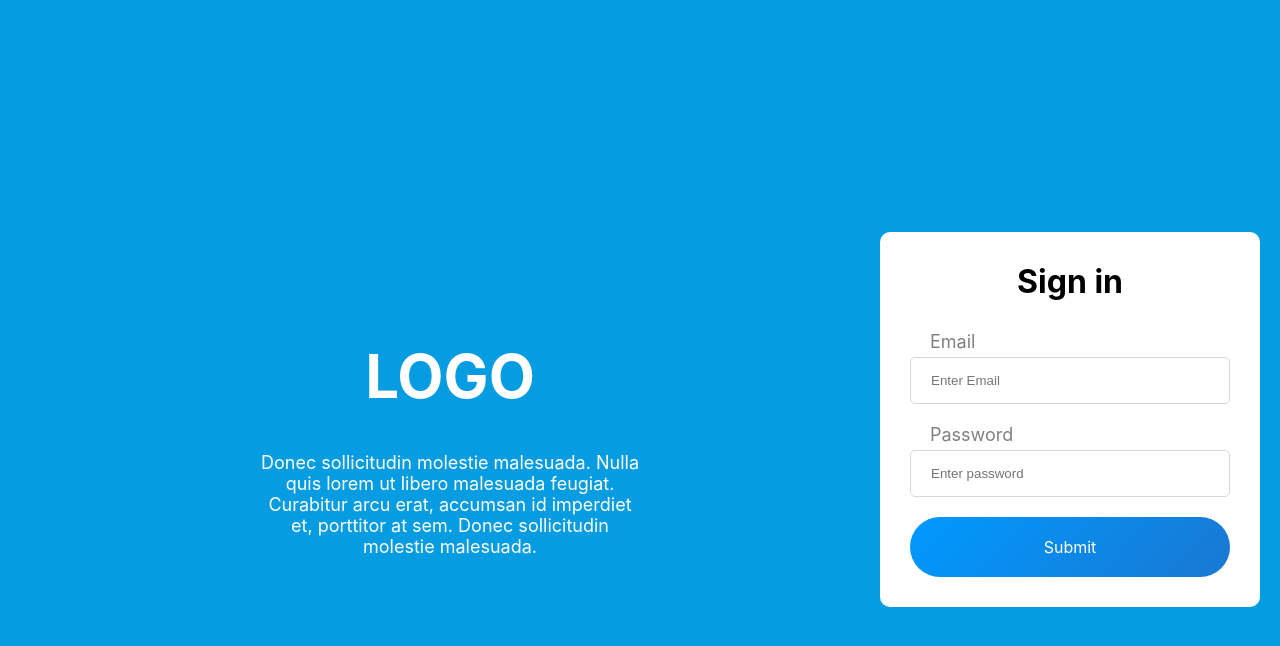
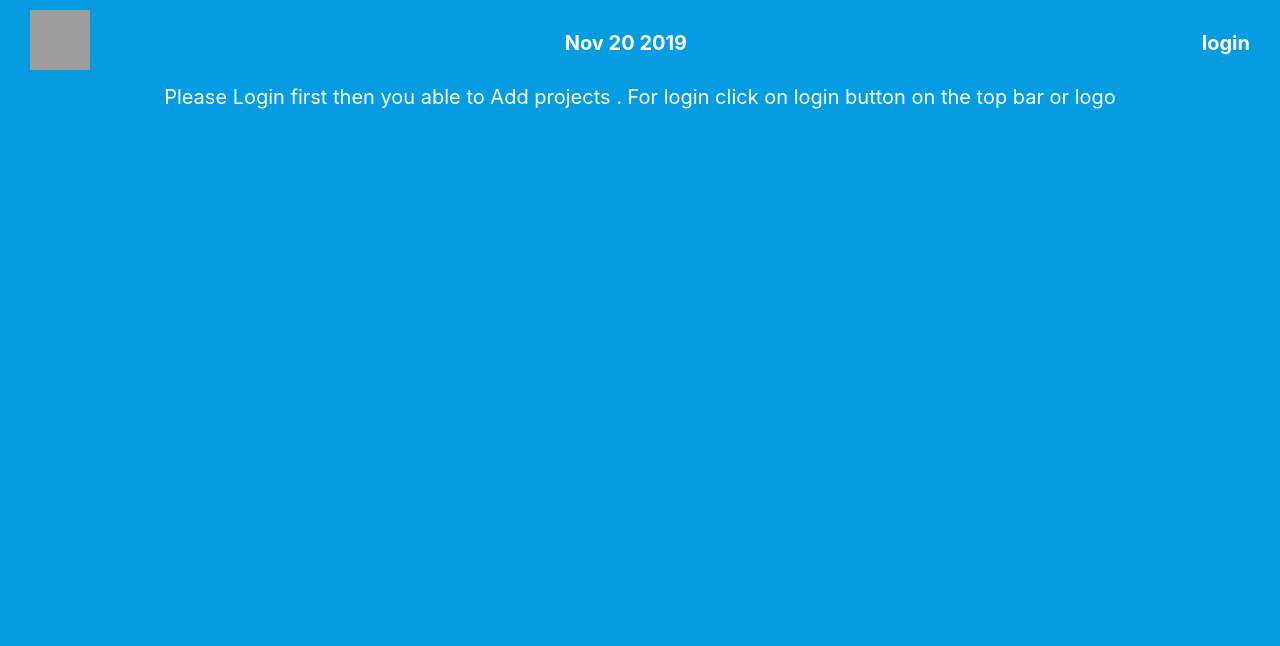
Before and after one commit to sumit3021kumar/ReactNew, a React (Create React App) app: page /login in a window 1280 px wide. Shown: the top 646 px of the page. Built offline with nearby package versions, Linux system fonts and the light colour scheme; grey boxes are pictures that could not be loaded.

Commit message:
Now it's working

```diff
--- a/src/App.jsx
+++ b/src/App.jsx
@@ -1,5 +1,4 @@
 import React from 'react';
-import ReactDOM from 'react-dom';
 //import Content from './component/content/Content.jsx';
 import Header from './component/header/Header.jsx';
 
@@ -8,7 +7,6 @@ class App extends React.Component {
       return (
          <div>
            <Header />
-
          </div>
       )
    }
--- a/src/component/addproject/AddProject.jsx
+++ b/src/component/addproject/AddProject.jsx
@@ -1,5 +1,4 @@
 import React from 'react';
-import Input from './../input/input.jsx';
 import './addproject.css';
 
 
@@ -49,7 +48,7 @@ handleFormSubmit(e) {
     let addtask = this.state.title;
     let previousItem = localStorage.getItem('Projects');
     previousItem = JSON.parse(previousItem);
-    if (addtask != '' && addtask != null) {
+    if ((addtask !== null) && (addtask !== '')) {
       tasks.push(addtask);
     }
     localStorage.setItem('Projects', JSON.stringify(tasks.concat(previousItem)));
--- a/src/component/dashboard/Dashboard.jsx
+++ b/src/component/dashboard/Dashboard.jsx
@@ -3,11 +3,36 @@ import Sidebar from './../sidebar/Sidebar.jsx';
 import RightContent from './../rightContent/RightContent.jsx';
 
 class Dashboard extends React.Component {
+  constructor(props) {
+    super(props);
+    this.state = {
+      sidebar: '',
+      RightContent : ''
+    }
+  }
+
+  componentDidMount() {
+    let loginArray = JSON.parse(localStorage.getItem('LoginDetail'));
+    let token;
+    for (var prop in loginArray) {
+      token = loginArray['token'];
+    }
+    if(token) {
+      this.setState({
+        sidebar: <Sidebar />,
+        RightContent: <RightContent />
+      });
+    } else {
+      this.setState({
+        sidebar: "Please Login first then you able to Add projects . For login click on login button on the top bar or logo"
+      });
+    }
+  }
   render() {
     return (
       <div className="Dashboard">
-         <Sidebar />
-         <RightContent />
+         { this.state.sidebar }
+         { this.state.RightContent }
       </div>
     );
   }
--- a/src/component/header/Header.jsx
+++ b/src/component/header/Header.jsx
@@ -1,12 +1,9 @@
 import React from 'react';
-import ReactDOM from 'react-dom';
 import {
   BrowserRouter as Router,
   Switch,
   Route,
   Link,
-  useRouteMatch,
-  useParams
 } from "react-router-dom";
 
 import Content from '../content/Content.jsx';
@@ -15,6 +12,7 @@ import Dashboard from '../dashboard/Dashboard.jsx';
 import './header.css';
 
 class Header extends React.Component {
+
   constructor() {
        super();
        const monthNames = ["Jan", "Feb", "Mar", "Apr", "May", "Jun",
@@ -31,10 +29,13 @@ class Header extends React.Component {
        <div>
         <Router>
           <Switch>
-            <Route path="/logout">
+            <Route path="/login">
+              <Login />
+            </Route>
+            <Route path="/logout" >
               <Logout dateProp={this.state.date} />
             </Route>
-            <Route path="/login">
+            <Route path='/'>
               <Login />
             </Route>
           </Switch>
@@ -47,18 +48,40 @@ class Header extends React.Component {
 }
 
 class Logout extends React.Component {
+  constructor(props) {
+    super(props);
+    let loginArray = JSON.parse(localStorage.getItem('LoginDetail'));
+    let token;
+    let title = 'login';
+    for (var prop in loginArray) {
+      token = loginArray['token'];
+    }
+    if(token) {
+      title = 'logout'
+    }
+    this.state = {
+      button: '',
+      userText: title
+    }
+    this.logout = this.logout.bind(this);
+  }
+
+  logout(e) {
+    localStorage.setItem('LoginDetail', JSON.stringify({'token': false}));
+  }
+
   render() {
     return (
       <div>
         <div className="headerMain">
-          <img width="60" height="60" src="https://cdn4.iconfinder.com/data/icons/logos-3/600/React.js_logo-512.png" />
+          <a href="/login"><img alt="logo" width="60" height="60" src="https://cdn4.iconfinder.com/data/icons/logos-3/600/React.js_logo-512.png" /></a>
           <span className="date">{this.props.dateProp}</span>
           <Router>
             <div>
               <nav>
                 <ul>
                   <li>
-                    <Link to="/logout">Logout</Link>
+                    <a href="/login" onClick={this.logout}>{this.state.userText}</a>
                   </li>
                 </ul>
               </nav>
@@ -73,9 +96,24 @@ class Logout extends React.Component {
   }
 }
 function Login() {
-  return (
-     <Content />
-  );
+  let loginArray = JSON.parse(localStorage.getItem('LoginDetail'));
+  let token;
+  let login;
+  for (var prop in loginArray) {
+    token = loginArray['token'];
+  }
+  const monthNames = ["Jan", "Feb", "Mar", "Apr", "May", "Jun",
+     "Jul", "Aug", "Sep", "Oct", "Nov", "Dec"
+   ];
+  var today = new Date(),
+      date =  monthNames[today.getMonth()] + " " + today.getDate() + ' ' + today.getFullYear();
+  if(token == false) {
+    login = <Content />;
+  } else {
+    login = <Logout dateProp={date}/>;
+  }
+
+  return  login;
 }
 
 export default Header;
--- a/src/component/input/input.jsx
+++ b/src/component/input/input.jsx
@@ -6,7 +6,7 @@ class Input extends React.Component {
     return (
       <div className="inputField">
        <label> {this.props.inputLabel}</label>
-       <input value={this.props.inputValue} type={ this.props.inputType} name={ this.props.inputName }  placeholder={ this.props.inputPlaceholder } value={this.props.value} />
+       <input onChange={this.props.handleChange} type={ this.props.inputType} name={ this.props.inputName }  placeholder={ this.props.inputPlaceholder } value={this.props.value} />
       </div>
     );
   }
--- a/src/component/loginpopup/loginpopup.css
+++ b/src/component/loginpopup/loginpopup.css
@@ -8,3 +8,15 @@
   text-align: center;
   margin: 0 0 30px 0
 }
+
+.button {
+  text-decoration: none;
+  padding: 20px;
+  border-radius: 100px;
+  background: linear-gradient(313.2deg,#1978D2 0%,#0099FF 100%) !important;
+  width: 100%;
+  color: #fff;
+  font-size: 16px;
+  display: block;
+  text-align: center;
+}
--- a/src/component/loginpopup/loginpopup.jsx
+++ b/src/component/loginpopup/loginpopup.jsx
@@ -1,33 +1,55 @@
 import React from 'react';
+import {
+	withRouter
+} from 'react-router-dom';
 import Input from './../input/input.jsx';
-import Button from './../button/button.jsx';
 import './loginpopup.css';
 
 class LoginPopUP extends React.Component {
   constructor(props) {
-      super(props);
-      this.state = {
+    super(props);
+    this.state = {
          inputType: "text",
          inputName: "Email",
-         inputPlaceholder: "Enter Email",
          passwordinputType: "password",
          passwordinputName: "Password",
-         passwordinputPlaceholder: "Enter password",
-         buttonHref: '/logout',
-         buttonText: 'Submit',
-         logoutRoute: '/logout'
-      }
+         valueEmail: '',
+         valuePass: ''
+      };
+    this.handleChangeLogin = this.handleChangeLogin.bind(this);
+    this.handleChangeEmail = this.handleChangeEmail.bind(this);
+    this.handleClickLogin =  this.handleClickLogin.bind(this);
+   }
+   handleChangeEmail(e) {
+     this.setState({
+       valueEmail: e.target.value
+     });
+   }
+   handleChangeLogin(e) {
+     this.setState({
+       valuePass: e.target.value
+     });
+   }
+   handleClickLogin(e) {
+     e.preventDefault();
+     let email = this.state.valueEmail;
+     let pass = this.state.valuePass;
+		 if ( (email === 's') && (pass === '1')) {
+			 var arr = {'token': true};
+       localStorage.setItem('LoginDetail', JSON.stringify(arr));
+       this.props.history.push('/logout');
+     }
    }
   render() {
     return (
-      <div className="LoginPopUP">
-           <h1> Sign in</h1>
-           <Input inputLabel= {this.state.inputName} inputType = { this.state.inputType } inputName = {this.state.inputName} inputPlaceholder ={this.state.inputPlaceholder}/>
-           <Input inputLabel= {this.state.passwordinputName} inputType = { this.state.passwordinputType } inputName = {this.state.passwordinputName} inputPlaceholder ={this.state.passwordinputPlaceholder}/>
-           <Button  buttonHref={this.state.buttonHref} buttonText={this.state.buttonText} />
-      </div>
+      <form className="LoginPopUP" onSubmit={this.handleClickLogin} >
+         <h1> Sign in</h1>
+         <Input value={this.state.valueEmail} handleChange={this.handleChangeEmail} inputLabel= {this.state.inputName} inputType = {this.state.inputType} inputPlaceholder={'Enter Mail id'} />
+         <Input value={this.state.valuePass} handleChange={this.handleChangeLogin} inputLabel= {this.state.passwordinputName} inputType = {this.state.passwordinputType} inputPlaceholder={'Enter Password'} />
+         <input className="button button-blue" type="submit" value="submit"></input>
+      </form>
     );
   }
 }
 
-export default LoginPopUP;
+export default withRouter(LoginPopUP);
--- a/src/component/logo/logo.jsx
+++ b/src/component/logo/logo.jsx
@@ -5,7 +5,7 @@ class Logo extends React.Component {
   render() {
     return (
       <div className="logo">
-         <h1>LOGO</h1>
+         <a href="/"><img alt="logo" width="100" height="100" src="https://cdn4.iconfinder.com/data/icons/logos-3/600/React.js_logo-512.png" /></a>
       </div>
     );
   }
--- a/src/component/rightContent/RightContent.jsx
+++ b/src/component/rightContent/RightContent.jsx
@@ -8,7 +8,7 @@ class RightContent extends React.Component {
     let title = [];
     if (localStorage.getItem('Projects')) {
        title = JSON.parse(localStorage.getItem('Projects'));
-   }
+    }
 
     this.state = {
       title: title,
@@ -44,7 +44,15 @@ class RightContent extends React.Component {
     localStorage.setItem("Projects", JSON.stringify(projectArrary));
     this.setState({ name : 'save'});
   }
-
+  componentDidMount() {
+    let updatedtitle;
+    if (localStorage.getItem('Projects')) {
+       updatedtitle = JSON.parse(localStorage.getItem('Projects'));
+    }
+    this.setState({
+      title : updatedtitle
+    });
+  }
   render() {
     return (
       <div className="rightContent">
--- a/src/component/rightContent/rightcontent.css
+++ b/src/component/rightContent/rightcontent.css
@@ -47,6 +47,9 @@
 .project-list .hidden {
   display: none;
 }
+.project-list span {
+  color: #000;
+}
 .project-list input {
   border: 1px solid #d8d8d8;
   border-radius: 3px;
@@ -61,3 +64,8 @@
 .project-list input.active {
   display: none;
 }
+.Dashboard {
+  color: #fff;
+  font-size: 20px;
+  justify-content: center;
+}
```
